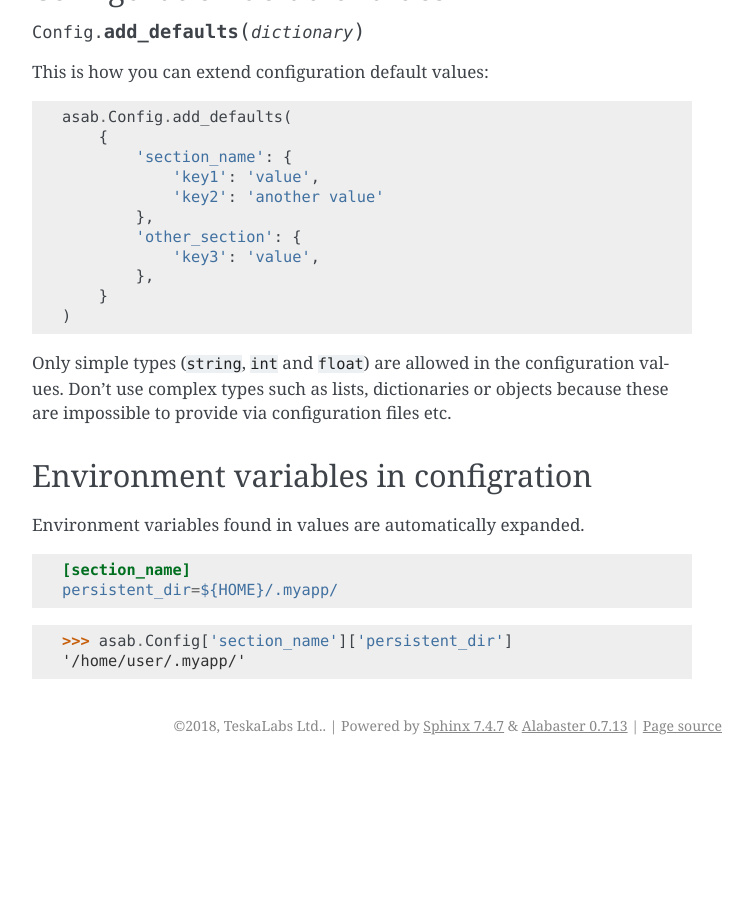
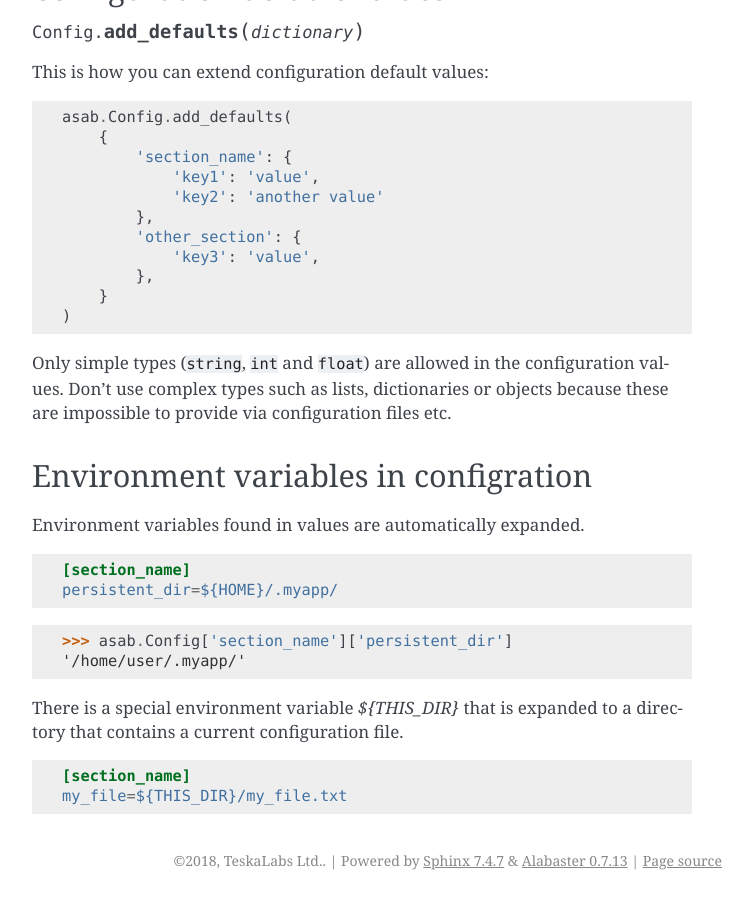
Before and after one commit to TeskaLabs/asab, a Sphinx documentation site: the page built from doc/asab/config.rst, in a window 1280 px wide and 900 px high, scrolled down 1961 px. Shown: the whole window, without its empty margins (388-1141 px from the left). Built offline with Sphinx 7.4.7, drawn with Linux system fonts in a browser that asks for light colours; the version number could not be read and is left out; before the commit the page ends 2726 px from its top, so only the background shows below that.

Commit message:
Add THIS_DIR into a documentation.

```diff
--- a/doc/asab/config.rst
+++ b/doc/asab/config.rst
@@ -142,3 +142,10 @@ Environment variables found in values are automatically expanded.
 
 	>>> asab.Config['section_name']['persistent_dir']
 	'/home/user/.myapp/'
+
+There is a special environment variable `${THIS_DIR}` that is expanded to a directory that contains a current configuration file.
+
+.. code:: ini
+
+	[section_name]
+	my_file=${THIS_DIR}/my_file.txt
```
